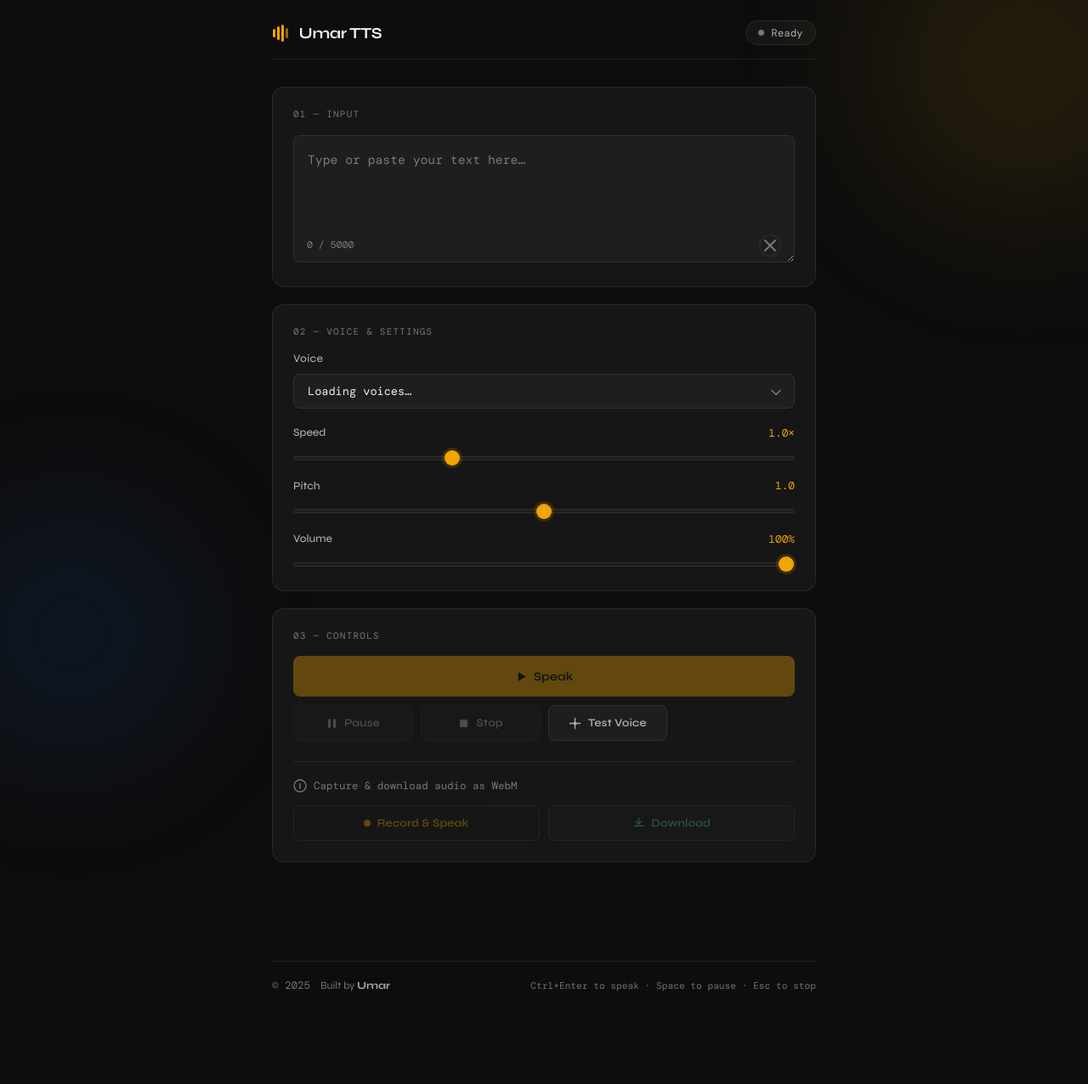
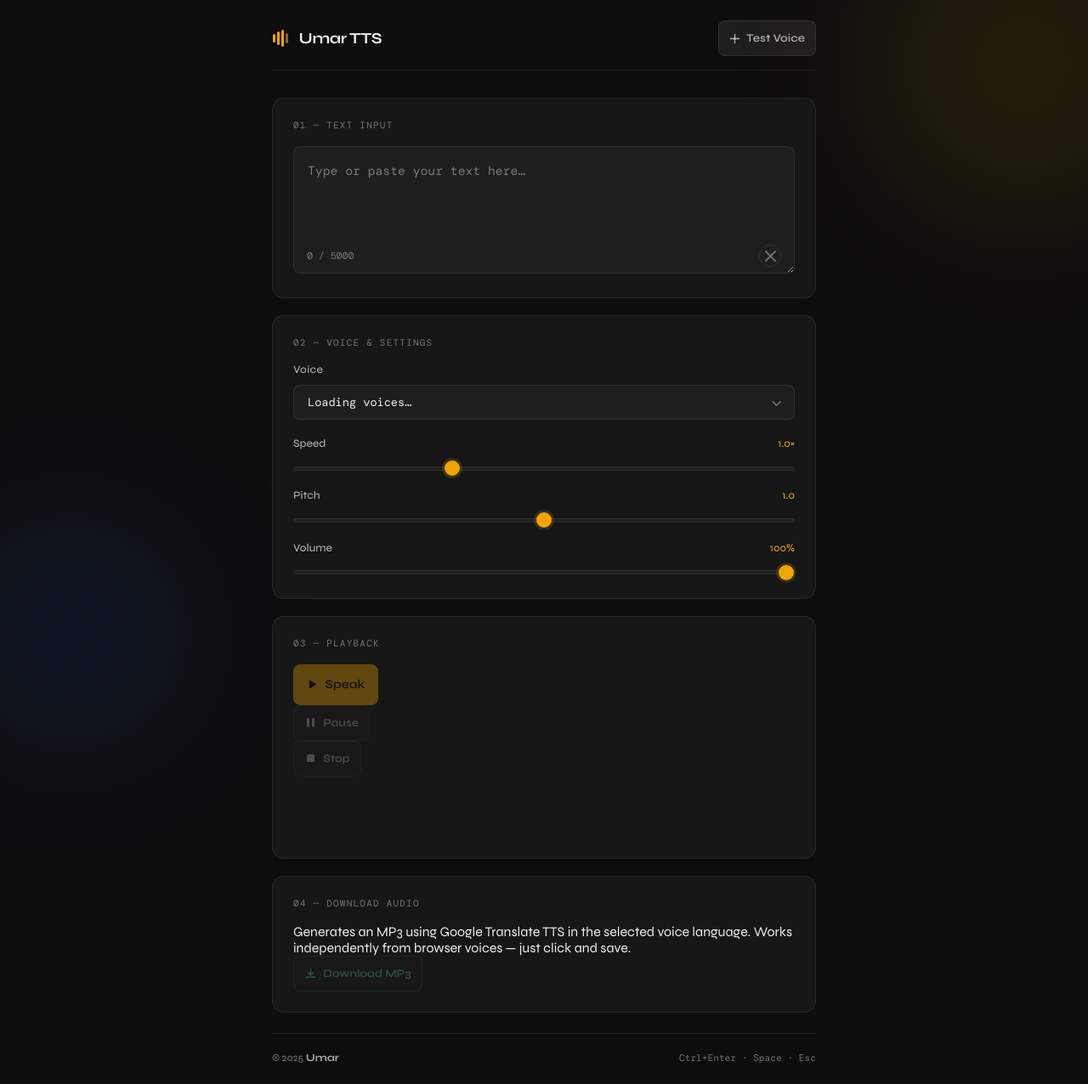
Before and after one commit to umarJ-max/WEB-Speech-API-TTS, a plain HTML site: page index.html in a window 1280 px wide. Shown: the whole page at 85% size. Before the commit the page ends 1192 px from the top, so only its background shows below. Drawn offline with nearby package versions, Linux system fonts and the light colour scheme; a web font is replaced by a local one.

Commit message:
Refactor index.html and add quick test button
Removed unnecessary comments and reorganized sections for clarity. Added a new button for quick testing and updated labels.

```diff
--- a/index.html
+++ b/index.html
@@ -14,12 +14,9 @@
 <body>
 
 <div class="app">
-
-    <!-- Ambient background blobs -->
     <div class="bg-blob b1"></div>
     <div class="bg-blob b2"></div>
 
-    <!-- Header -->
     <header class="header">
         <div class="logo">
             <span class="logo-icon">
@@ -32,18 +29,20 @@
             </span>
             <span>Umar TTS</span>
         </div>
-        <div class="status-pill" id="statusPill">
-            <span class="status-dot" id="statusDot"></span>
-            <span id="statusText">Ready</span>
-        </div>
+        <button id="quickTestBtn" class="btn btn-ghost btn-sm">
+            <svg width="13" height="13" viewBox="0 0 20 20" fill="none">
+                <path d="M10 2v4M10 14v4M2 10h4M14 10h4" stroke="currentColor" stroke-width="2" stroke-linecap="round"/>
+                <circle cx="10" cy="10" r="3" fill="currentColor"/>
+            </svg>
+            <span>Test Voice</span>
+        </button>
     </header>
 
-    <!-- Main -->
     <main class="main">
 
-        <!-- Text area panel -->
-        <section class="panel panel-text">
-            <div class="panel-label">01 — INPUT</div>
+        <!-- 01 Input -->
+        <section class="panel">
+            <div class="panel-label">01 — Text Input</div>
             <div class="textarea-wrap">
                 <textarea
                     id="textInput"
@@ -53,8 +52,8 @@
                 ></textarea>
                 <div class="textarea-footer">
                     <span class="char-counter"><span id="charCount">0</span> / 5000</span>
-                    <button class="icon-btn" id="clearBtn" title="Clear text" aria-label="Clear">
-                        <svg width="14" height="14" viewBox="0 0 14 14" fill="none">
+                    <button class="icon-btn" id="clearBtn" title="Clear" aria-label="Clear text">
+                        <svg width="13" height="13" viewBox="0 0 14 14" fill="none">
                             <path d="M1 1l12 12M13 1L1 13" stroke="currentColor" stroke-width="1.8" stroke-linecap="round"/>
                         </svg>
                     </button>
@@ -62,18 +61,18 @@
             </div>
         </section>
 
-        <!-- Voice + controls panel -->
-        <section class="panel panel-controls">
-            <div class="panel-label">02 — VOICE &amp; SETTINGS</div>
+        <!-- 02 Voice -->
+        <section class="panel">
+            <div class="panel-label">02 — Voice &amp; Settings</div>
 
             <div class="control-row">
-                <label class="control-label">Voice</label>
+                <label class="control-label" for="voiceSelect">Voice</label>
                 <div class="select-wrap">
                     <select id="voiceSelect">
                         <option value="">Loading voices…</option>
                     </select>
                     <span class="select-arrow">
-                        <svg width="12" height="7" viewBox="0 0 12 7" fill="none">
+                        <svg width="11" height="7" viewBox="0 0 12 7" fill="none">
                             <path d="M1 1l5 5 5-5" stroke="currentColor" stroke-width="1.6" stroke-linecap="round" stroke-linejoin="round"/>
                         </svg>
                     </span>
@@ -84,32 +83,31 @@
                 <div class="slider-item">
                     <div class="slider-header">
                         <span class="slider-label">Speed</span>
-                        <span class="slider-val mono" id="rateValue">1.0×</span>
+                        <span class="slider-val" id="rateValue">1.0×</span>
                     </div>
                     <input type="range" id="rateRange" min="0.1" max="3" step="0.1" value="1">
                 </div>
                 <div class="slider-item">
                     <div class="slider-header">
                         <span class="slider-label">Pitch</span>
-                        <span class="slider-val mono" id="pitchValue">1.0</span>
+                        <span class="slider-val" id="pitchValue">1.0</span>
                     </div>
                     <input type="range" id="pitchRange" min="0" max="2" step="0.1" value="1">
                 </div>
                 <div class="slider-item">
                     <div class="slider-header">
                         <span class="slider-label">Volume</span>
-                        <span class="slider-val mono" id="volumeValue">100%</span>
+                        <span class="slider-val" id="volumeValue">100%</span>
                     </div>
                     <input type="range" id="volumeRange" min="0" max="1" step="0.01" value="1">
                 </div>
             </div>
         </section>
 
-        <!-- Actions panel -->
-        <section class="panel panel-actions">
-            <div class="panel-label">03 — CONTROLS</div>
+        <!-- 03 Controls -->
+        <section class="panel">
+            <div class="panel-label">03 — Playback</div>
 
-            <div class="action-grid">
             <button id="playBtn" class="btn btn-primary" disabled>
                 <svg class="btn-icon" viewBox="0 0 20 20" fill="none">
                     <polygon points="5,3 17,10 5,17" fill="currentColor"/>
@@ -117,6 +115,7 @@
                 <span>Speak</span>
             </button>
 
+            <div class="secondary-btns">
                 <button id="pauseBtn" class="btn btn-ghost" disabled>
                     <svg class="btn-icon" viewBox="0 0 20 20" fill="none">
                         <rect x="4" y="3" width="4" height="14" rx="1.5" fill="currentColor"/>
@@ -124,62 +123,41 @@
                     </svg>
                     <span>Pause</span>
                 </button>
-
                 <button id="stopBtn" class="btn btn-ghost" disabled>
                     <svg class="btn-icon" viewBox="0 0 20 20" fill="none">
                         <rect x="4" y="4" width="12" height="12" rx="2" fill="currentColor"/>
                     </svg>
                     <span>Stop</span>
                 </button>
-
-                <button id="quickTestBtn" class="btn btn-ghost">
-                    <svg class="btn-icon" viewBox="0 0 20 20" fill="none">
-                        <path d="M10 2v4M10 14v4M2 10h4M14 10h4" stroke="currentColor" stroke-width="1.8" stroke-linecap="round"/>
-                        <circle cx="10" cy="10" r="3" fill="currentColor"/>
-                    </svg>
-                    <span>Test Voice</span>
-                </button>
             </div>
 
-            <!-- Download section -->
-            <div class="download-section">
-                <div class="download-info">
-                    <svg width="16" height="16" viewBox="0 0 16 16" fill="none">
-                        <circle cx="8" cy="8" r="7" stroke="currentColor" stroke-width="1.3"/>
-                        <path d="M8 7v4M8 5.5v.5" stroke="currentColor" stroke-width="1.5" stroke-linecap="round"/>
-                    </svg>
-                    <span>Capture &amp; download audio as WebM</span>
+            <!-- Waveform -->
+            <div class="visualizer-wrap" id="vizWrap">
+                <canvas id="vizCanvas"></canvas>
             </div>
-                <div class="download-btns">
-                    <button id="recordBtn" class="btn btn-record" disabled>
-                        <span class="rec-dot"></span>
-                        <span>Record &amp; Speak</span>
-                    </button>
+        </section>
+
+        <!-- 04 Download -->
+        <section class="panel panel-download">
+            <div class="panel-label">04 — Download Audio</div>
+            <p class="download-note">
+                Generates an MP3 using Google Translate TTS in the selected voice language. Works independently from browser voices — just click and save.
+            </p>
             <button id="downloadBtn" class="btn btn-download" disabled>
                 <svg class="btn-icon" viewBox="0 0 20 20" fill="none">
                     <path d="M10 3v9M6 8l4 4 4-4" stroke="currentColor" stroke-width="1.8" stroke-linecap="round" stroke-linejoin="round"/>
                     <path d="M3 15h14" stroke="currentColor" stroke-width="1.8" stroke-linecap="round"/>
                 </svg>
-                        <span>Download</span>
+                <span>Download MP3</span>
             </button>
-                </div>
-            </div>
-
         </section>
-
-        <!-- Waveform visualizer -->
-        <div class="visualizer-wrap" id="vizWrap">
-            <canvas id="vizCanvas"></canvas>
-        </div>
 
     </main>
 
     <footer class="footer">
-        <span class="mono">© 2025</span>
-        <span>Built by <strong>Umar</strong></span>
-        <span class="mono kbd-hint">Ctrl+Enter to speak · Space to pause · Esc to stop</span>
+        <span>© 2025 <strong>Umar</strong></span>
+        <span class="kbd-hint mono">Ctrl+Enter · Space · Esc</span>
     </footer>
-
 </div>
 
 <script src="script.js"></script>
```
Lines whose indentation alone changed are shown as unchanged.
